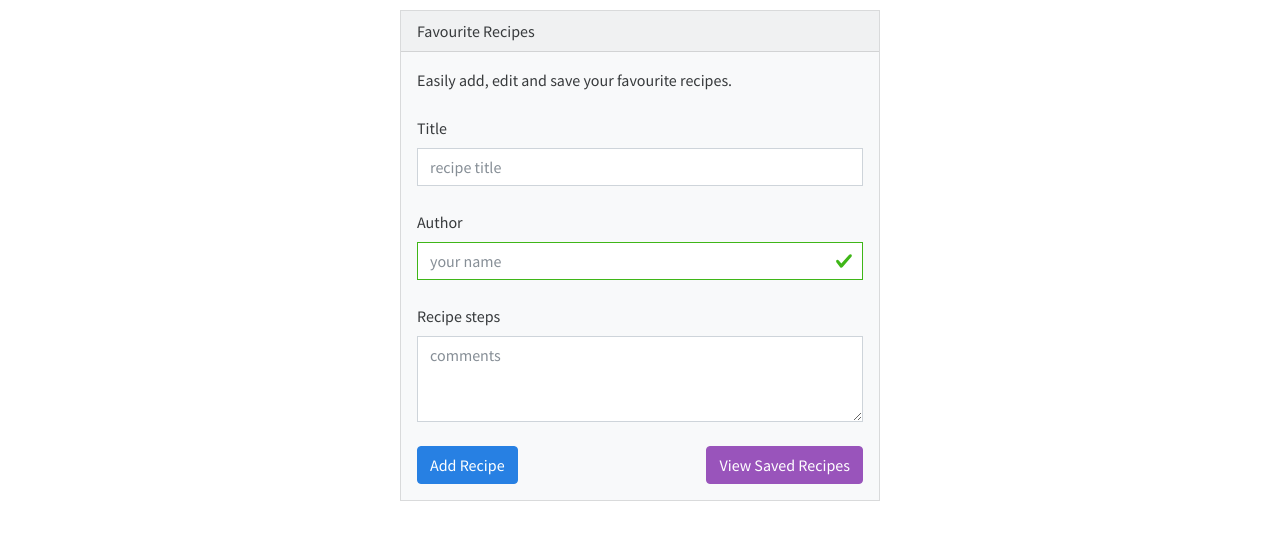
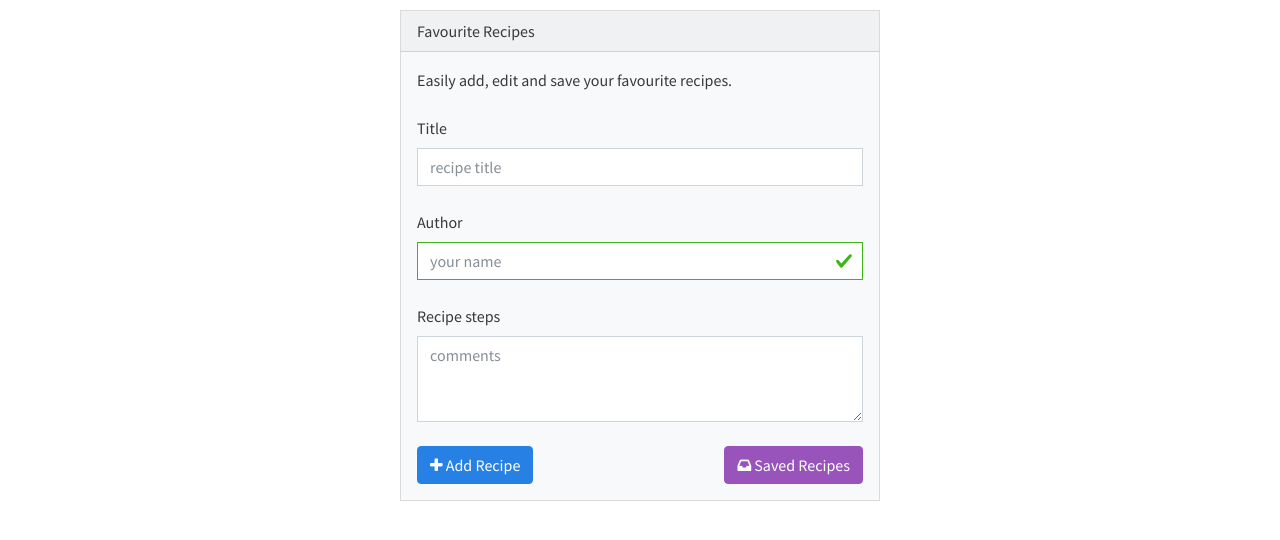
Before and after one commit to timokonkwo/recipes, a plain HTML site: page index.html in a window 1280 px wide. Shown: the part 62-602 px from the top of the page. Drawn offline with nearby package versions, Linux system fonts and the light colour scheme.

Commit message:
readme update

```diff
--- a/index.html
+++ b/index.html
@@ -42,9 +42,9 @@
                         <textarea class="form-control shadow-none" id="textarea" placeholder="comments" rows="3"></textarea>
                     </div>
 
-                    <button type="button" class="btn btn-primary rounded shadow-none mt-4">Add Recipe</button>
+                    <button type="button" class="btn btn-primary rounded shadow-none mt-4 align-middle"> <i class="fa fa-plus"></i> Add Recipe</button>
 
-                    <button type="button" class="btn btn-info rounded shadow-none mt-4 float-end">View Saved Recipes</button>
+                    <button type="button" class="btn btn-info rounded shadow-none mt-4 float-end align-middle"><i class="fa fa-inbox"></i> Saved Recipes</button>
                 </form>
             </div>
         </div>
```
Also changed, not shown: 1 other file.
